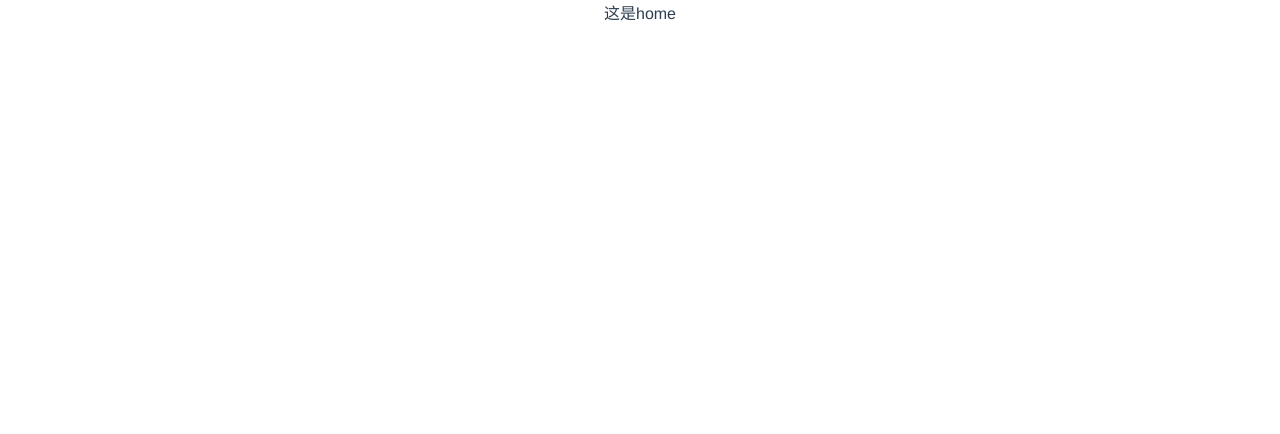
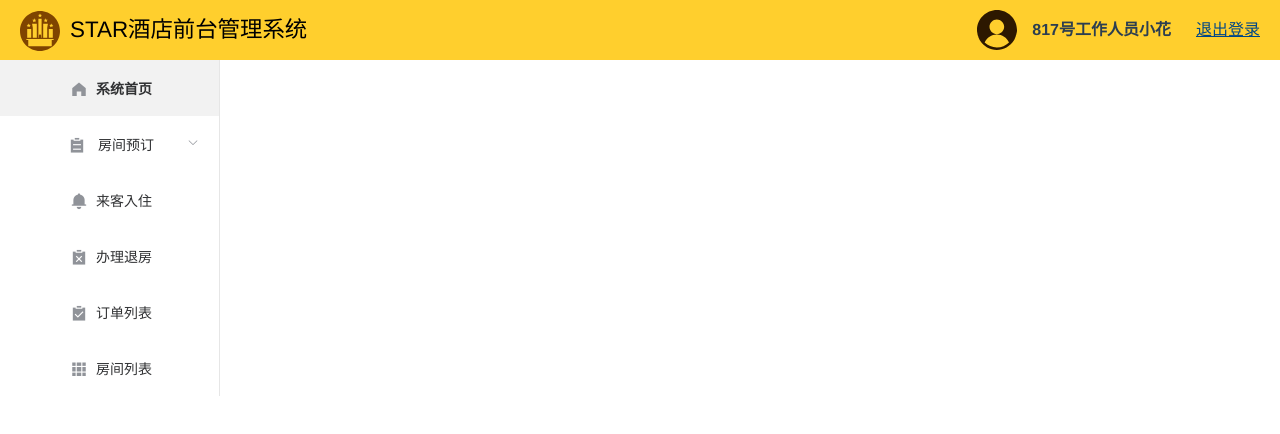
Before and after one commit to TkSpray/HotelOrder, a Vue app in the folder FE/hotel-order/: page /home in a window 1280 px wide. Shown: the top 434 px of the page. Built offline with nearby package versions, Linux system fonts and the light colour scheme.

Commit message:
主页header、aside搭建

```diff
--- a/FE/hotel-order/src/router/index.js
+++ b/FE/hotel-order/src/router/index.js
@@ -6,7 +6,7 @@
 const routes = [
   {
     path: '/',
-    redirect: '/login',
+    redirect: '/home',
   },
   {
     path: '/login',
--- a/FE/hotel-order/src/views/home/home.vue
+++ b/FE/hotel-order/src/views/home/home.vue
@@ -1,9 +1,165 @@
 <template>
-  <div><span>这是home</span></div>
+  <div>
+    <el-container class="maincon">
+      <el-header style="background-color:rgba(255, 197, 0, 0.823529411764706)">
+        <el-row :gutter="20" class="mainhead">
+          <el-col :span="12" class="head1">
+            <div class="logowrapper">
+              <img src="../../assets/home/logo.svg" class="logo" />
+              <span class="tohome">
+                <router-link to="/adminindex">STAR酒店前台管理系统</router-link>
+              </span>
+            </div>
+          </el-col>
+          <el-col :span="12" class="user">
+            <img src="../../assets/home/userlogo.svg" class="userlogo" />
+            <span class="username">{{ admin }}</span>
+            <span class="logout">
+              退出登录
+            </span>
+          </el-col>
+        </el-row>
+      </el-header>
+      <el-container>
+        <el-aside width="220px">
+          <el-menu
+            :default-active="this.$route.path"
+            router
+            background-color="#f2f2f2"
+          >
+            <el-menu-item>
+              <i class="el-icon-s-home"></i>
+              <span style="font-weight:600;">系统首页</span>
+            </el-menu-item>
+          </el-menu>
+          <el-menu
+            :default-active="this.$route.path"
+            router
+            active-text-color="#c49800"
+          >
+            <el-submenu index="1">
+              <template slot="title">
+                <i class="el-icon-s-order"></i>
+                <span> 房间预订</span>
+              </template>
+              <el-menu-item index="/adminindex/examining">
+                办理预订
+              </el-menu-item>
+              <el-menu-item index="/adminindex/examined">
+                预订列表
+              </el-menu-item>
+            </el-submenu>
+            <el-menu-item>
+              <i class="el-icon-message-solid"></i>
+              <span>来客入住</span>
+            </el-menu-item>
+            <el-menu-item>
+              <i class="el-icon-s-release"></i>
+              <span>办理退房</span>
+            </el-menu-item>
+            <el-menu-item>
+              <i class="el-icon-s-claim"></i>
+              <span>订单列表</span>
+            </el-menu-item>
+            <el-menu-item>
+              <i class="el-icon-s-grid"></i>
+              <span>房间列表</span>
+            </el-menu-item>
+          </el-menu>
+        </el-aside>
+        <el-main>
+          <div class="maintheme">
+            <h2>{{ title }}</h2>
+          </div>
+          <router-view :key="key"></router-view>
+        </el-main>
+      </el-container>
+    </el-container>
+  </div>
 </template>
 
 <script>
-export default {}
+export default {
+  data() {
+    return {
+      pid: 0,
+      admin: '817号工作人员小花',
+      title: '',
+      key: 1,
+    }
+  },
+  methods: {
+    // async logout() {
+    //   document.cookie = ''
+    //   this.$store.commit('change_state', {
+    //     logined: false,
+    //     type: 0,
+    //   })
+    //   try {
+    //     await api.user.logout()
+    //   } catch (e) {}
+    //   this.$router.push('/login')
+    // },
+  },
+}
 </script>
 
-<style></style>
+<style>
+.tohome a {
+  color: #000000;
+  text-decoration: none;
+  font-size: 1.4rem;
+}
+.tohome {
+  margin-left: 10px;
+}
+
+.head1 {
+  height: 60px;
+}
+.head1 span {
+  text-align: center;
+  line-height: 60px;
+}
+.user {
+  text-align: right;
+  height: 60px;
+  display: flex;
+  align-items: center;
+  justify-content: flex-end;
+}
+.user span {
+  line-height: 60px;
+}
+
+.userlogo {
+  height: 40px;
+}
+.maincon h2 {
+  text-align: center;
+  margin-top: -20px;
+  margin-bottom: 10px;
+}
+.maintheme h2 {
+  font-weight: 400;
+}
+.logout {
+  color: #004686;
+  text-decoration: underline;
+}
+.logout:hover {
+  cursor: pointer;
+}
+.logo {
+  width: 40px;
+  height: 40px;
+}
+.logowrapper {
+  display: flex;
+  align-items: center;
+}
+.username {
+  font-weight: 600;
+  margin: 0 25px 0 15px;
+}
+</style>
```
Also changed, not shown: FE/hotel-order/src/assets/home/logo.svg (renamed from FE/hotel-order/src/assets/home/u53.svg), FE/hotel-order/src/assets/home/userlogo.svg (renamed from FE/hotel-order/src/assets/home/u54.svg).
